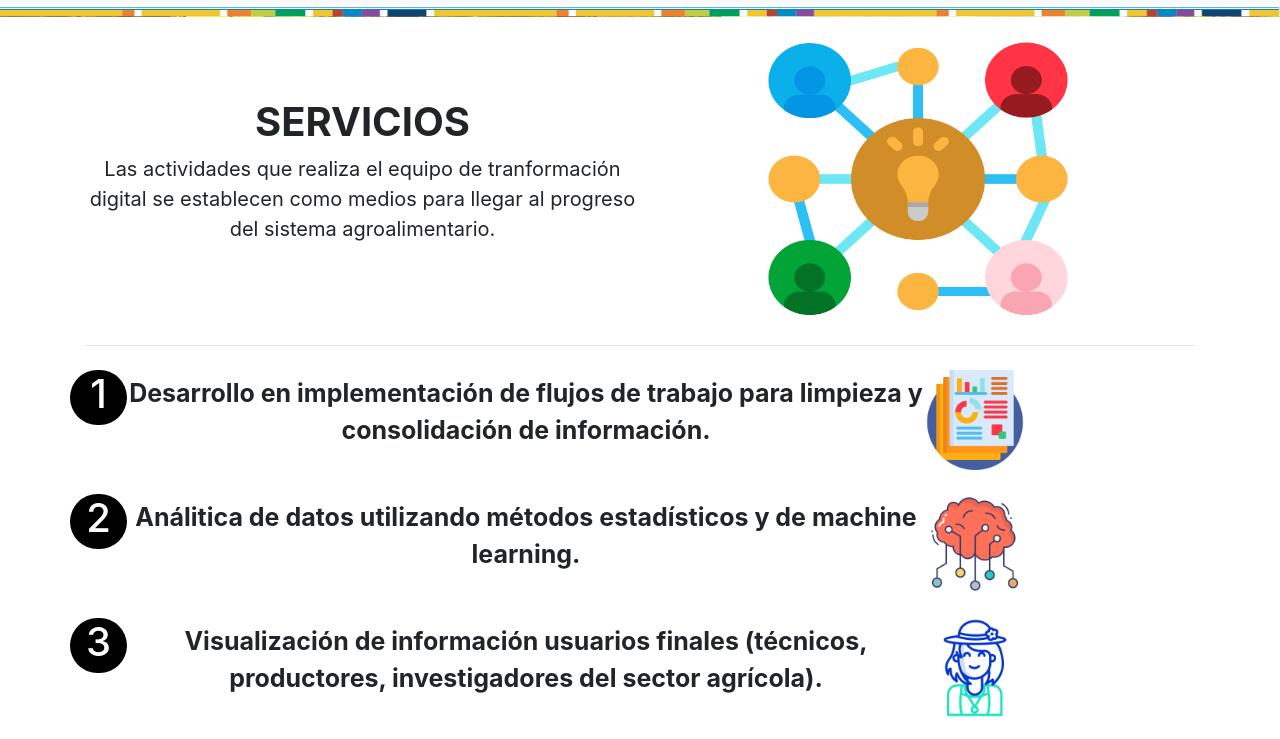
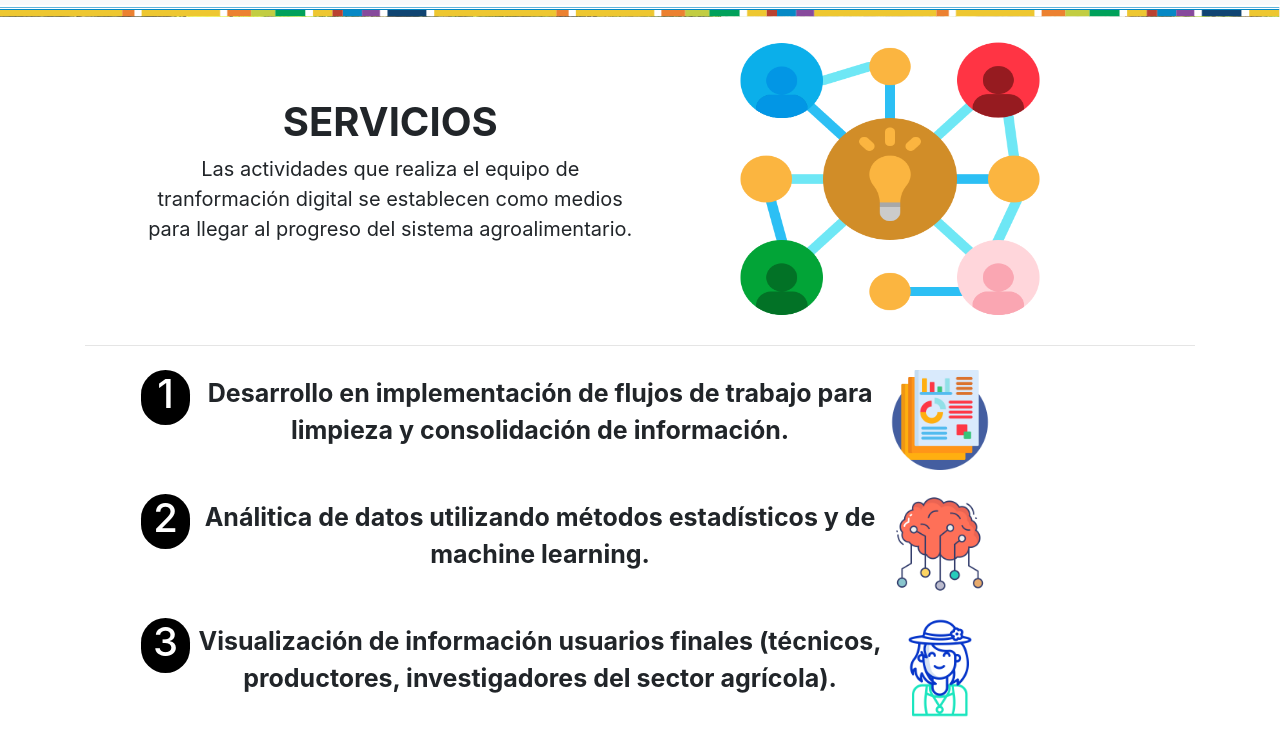
Before and after one commit to CIAT-DAPA/aeps_open, a plain HTML site: page services.html in a window 1280 px wide. Shown: the part 174-913 px from the top of the page. Drawn offline with nearby package versions, Linux system fonts and the light colour scheme.

Commit message:
Improved margins

```diff
--- a/css/services.css
+++ b/css/services.css
@@ -1,5 +1,14 @@
+
+.row-test {
+    width: 100%;
+    display: flex;
+    justify-content: center;
+}
+
 .first-section {
     display: flex;
+    width: 90%;
+
 }
 
 .text-first-section {
@@ -23,7 +32,7 @@
 }
 
 .list-services {
-    width: 100%;
+    width: 90%;
 }
 
 .item-service {
--- a/services.html
+++ b/services.html
@@ -59,8 +59,8 @@
     <!-- content -->
     <div class="container">
 
-        <div class="row">
-            <div class="first-section col sm-12">
+        <div class="row-test">
+            <div class="first-section">
                 <div class="text-first-section">
                     <h1>SERVICIOS</h1>
                     <p>Las actividades que realiza el equipo de tranformación digital se establecen como medios
@@ -73,7 +73,7 @@
 
         </div>
         <hr>
-        <div class="row mt-4">
+        <div class="row-test mt-4">
             <div class="list-services">
                 <div class="item-service">
                     <div class="number">
```
